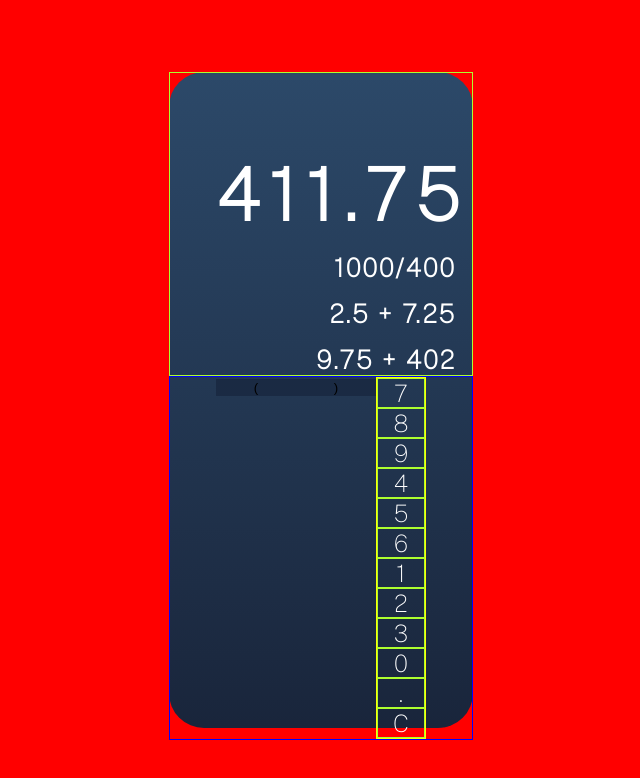
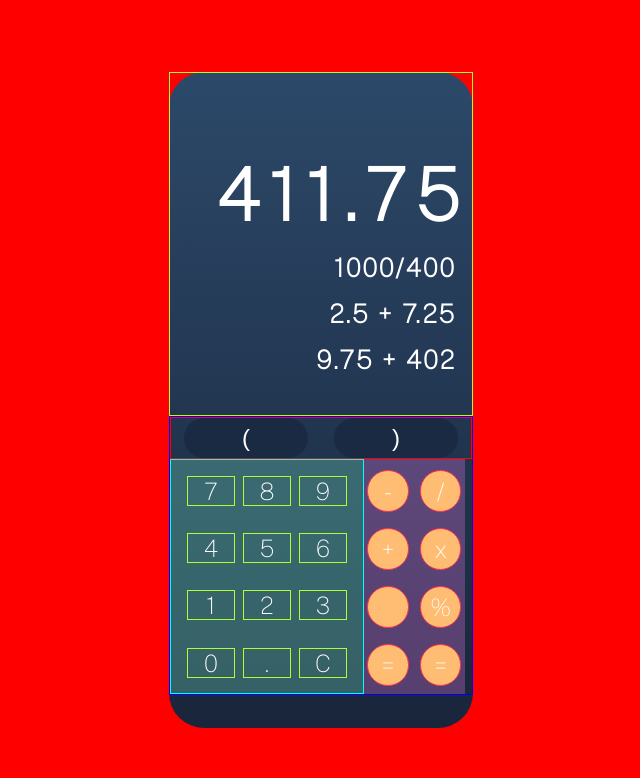
Before and after one commit to jessicalima22/calculator-react, a Next.js app: page / in a window 1280 px wide. Shown: the top 778 px of the page, without its empty margins (319-959 px from the left). Built offline with nearby package versions, Linux system fonts and the light colour scheme.

Commit message:
Css almost finished, numbers ok

```diff
--- /dev/null
+++ b/Component/Operations.jsx
@@ -0,0 +1,18 @@
+import styles from '../styles/operations.module.css'
+export default function Operations (){
+    const operations = ["-", "/", "+", "x", " ", "%", "=", "="]
+
+    const generateOperations = ()=>{
+        return(
+            <>
+            {operations.map(e=><div className={styles.operations}> {e} </div>)}
+           </>
+        )
+    }
+
+    return (
+        <>
+         {generateOperations()}
+        </>
+    )
+}
--- a/pages/index.jsx
+++ b/pages/index.jsx
@@ -1,14 +1,12 @@
-import Head from 'next/head'
-import Image from 'next/image'
-import styles from '../styles/Home.module.css'
-import { useState } from 'react'
-import Parenthesis from '../Component/Parenthesis'
-import Numbers from '../Component/Numbers'
+import Head from "next/head";
+import Image from "next/image";
+import styles from "../styles/Home.module.css";
+import { useState } from "react";
+import Parenthesis from "../Component/Parenthesis";
+import Numbers from "../Component/Numbers";
+import Operations from "../Component/Operations";
 
 export default function Home() {
-
-
-
   return (
     <div className={styles.background}>
       <div className={styles.containerUp}>
@@ -17,20 +15,19 @@ export default function Home() {
         <h2 className={styles.h2}>2.5 + 7.25</h2>
         <h2 className={styles.h2}>9.75 + 402</h2>
       </div>
+
       <div className={styles.conteinerDown}>
-        <Parenthesis className={styles.parenthesis} signal= "("/>
-        <Parenthesis className={styles.parenthesis} signal= ")"/>
-        <div className={styles.buttons}>
-          <div className={styles.numbers}>
-            <Numbers/>
-          </div>
-          <div className={styles.operations}>
-
-          </div>
+        <div className={styles.conteinerParenthesis}>
+          <Parenthesis className={styles.parenthesis} signal="(" />
+          <Parenthesis className={styles.parenthesis} signal=")" />
         </div>
-
-
+        <div className={styles.conteinerNumbers}>
+          <Numbers />
+        </div>
+        <div className={styles.conteinerOperations}>
+          <Operations />
+        </div>
       </div>
     </div>
-  )
+  );
 }
--- a/styles/Home.module.css
+++ b/styles/Home.module.css
@@ -20,7 +20,7 @@
   display: flex;
   flex-direction: column;
   align-items: flex-end;
-
+  padding-bottom: 2.5rem;
 }
 
 
@@ -42,12 +42,37 @@
 .conteinerDown{
   border: 1px solid blue;
   display: flex;
-  justify-content: center;
   flex-wrap: wrap;
+  color: white;
+
+
 }
 
-.buttons{
-  border: 1px solid yellow;
+.conteinerParenthesis{
   display: flex;
-  flex-direction: row;
+  justify-content: space-around;
+  width: 100%;
+  border: 1px solid red;
 }
+
+.conteinerNumbers{
+  background-color: rgba(127, 255, 212, 0.267);
+  border: 1px solid aqua;
+  padding: 0.8rem;
+  display: grid;
+  grid-template-columns: repeat(3, 1fr);
+  grid-template-rows: repeat(4, 1fr);
+  gap: 0.1rem;
+  row-gap: 1.3rem;
+
+}
+
+.conteinerOperations{
+  background-color: rgba(255, 127, 244, 0.267);
+  padding-top: 0.5rem;
+  display: grid;
+  grid-template-columns: repeat(2, 1fr);
+  grid-template-rows: repeat(4, 1fr);
+  gap: 0.3rem;
+
+}
--- a/styles/numbers.module.css
+++ b/styles/numbers.module.css
@@ -4,4 +4,9 @@
     width: 3rem;
     display: flex;
     justify-content: center;
+    align-items: center;
+    margin: 0.2rem;
+
+
+
 }
--- /dev/null
+++ b/styles/operations.module.css
@@ -0,0 +1,15 @@
+.operations{
+    border: 1px solid #fa2f51;
+    font-size: 1.5rem;
+    background-color: #febd72;
+    border-radius: 50%;
+    display: flex;
+    justify-content: center;
+    align-items: center;
+    margin: 0.2rem;
+    width: 2.6rem;
+    height: 2.6rem;
+
+
+
+}
--- a/styles/parenthesis.module.css
+++ b/styles/parenthesis.module.css
@@ -1,6 +1,11 @@
 .parenthesis{
     background-color: #1a2a43;
-    width: 5rem;
+    font-size: 1.5rem;
+    width: 7.7rem;
     border: 0;
-
+    color: white;
+    height: 2.5rem;
+    border-radius: 20px;
+    margin-left: auto;
+    margin-right: auto;
   }
```
